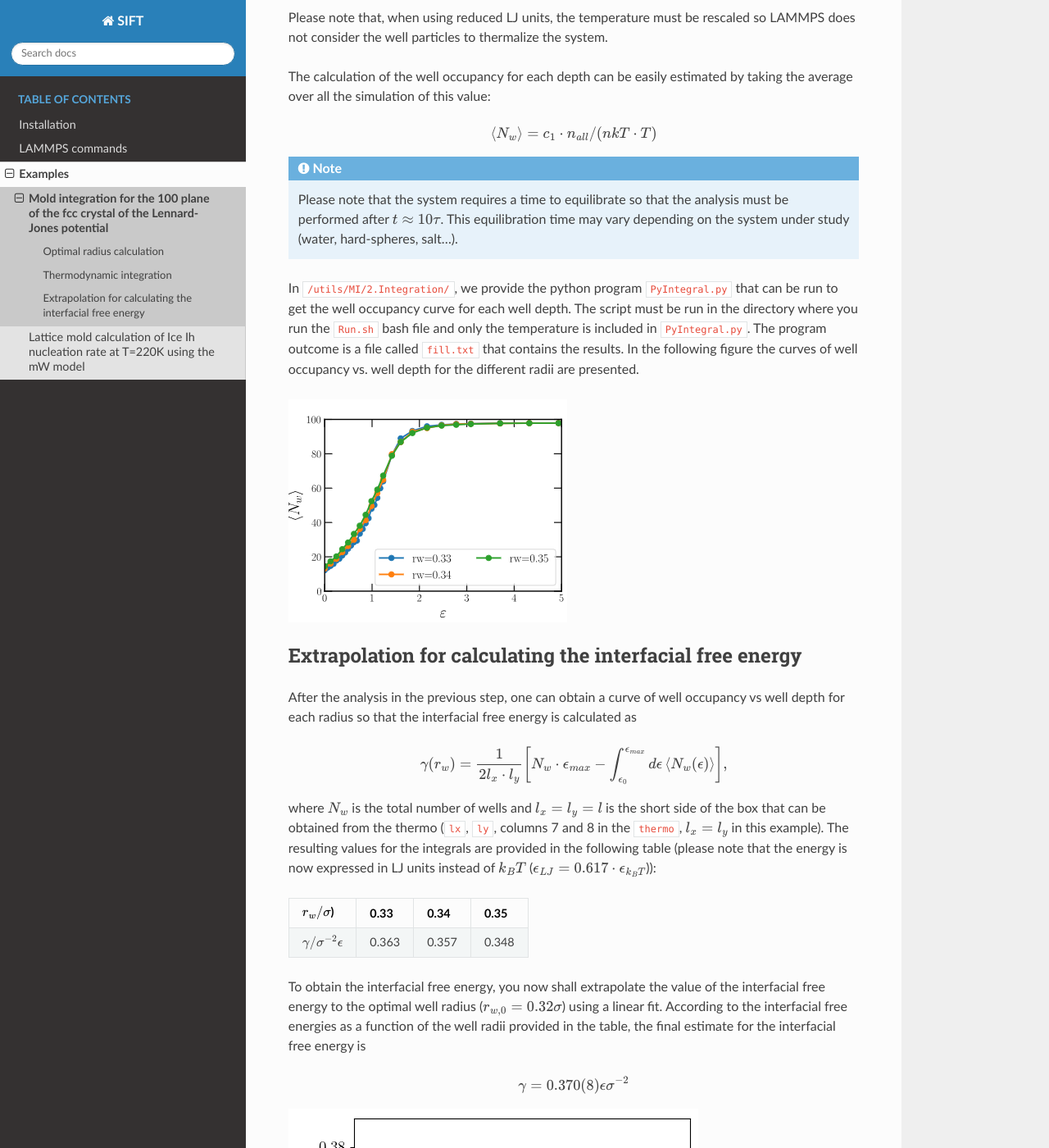
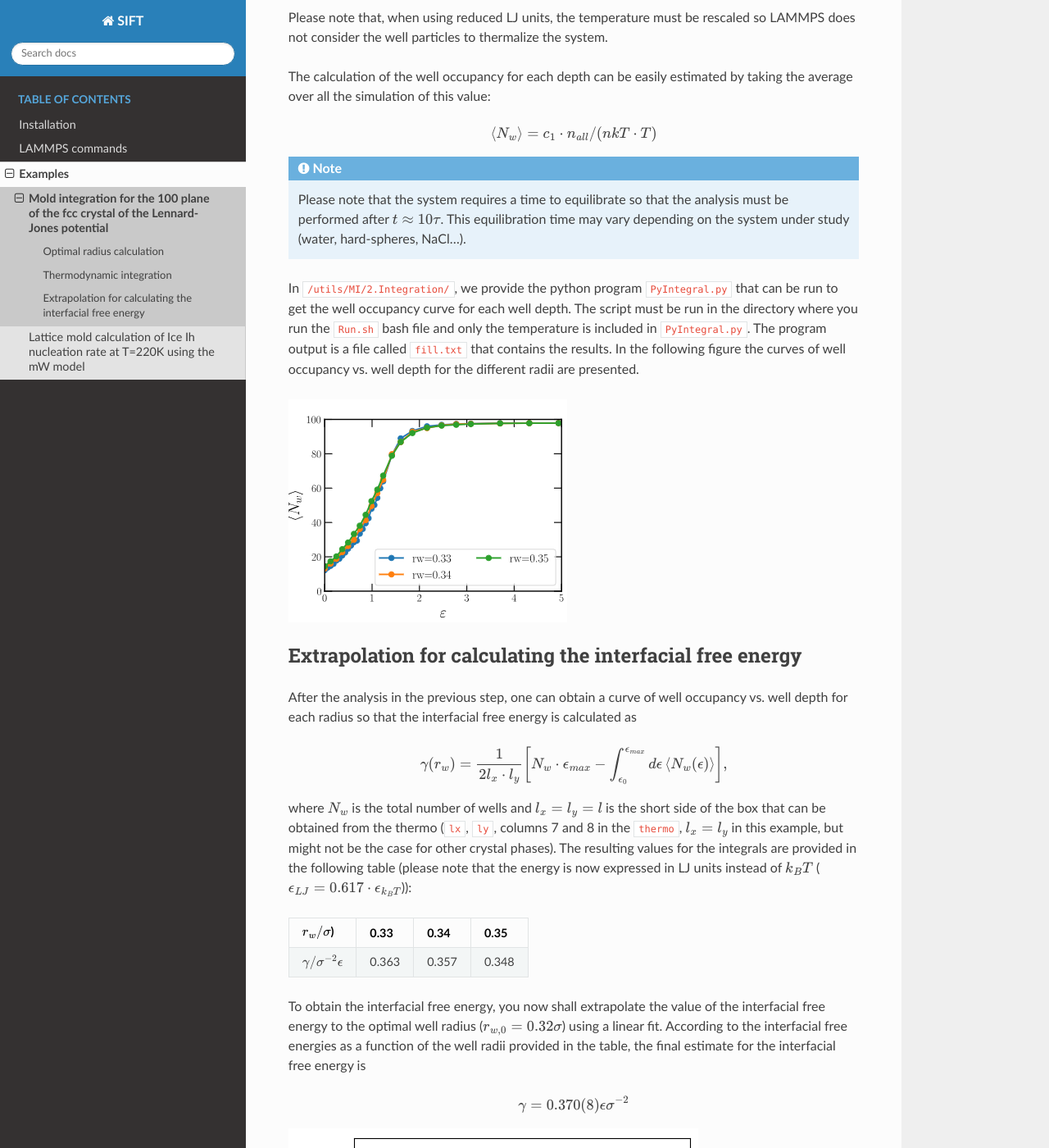
Before and after one commit to AndresRTejedor/Mold, a Sphinx documentation site: the page built from docs/source/example_MI_lj.md, in a window 1280 px wide and 1400 px high, scrolled down 6591 px. Shown: the whole window at 82% size. Built offline with Sphinx 7.4.7 and the Read the Docs theme 2.0.0, drawn with Linux system fonts in a browser that asks for light colours; cross-references to code outside the pages are shown as plain code; some of the changed text lies outside the part shown.

Commit message:
Update example_MI_lj.md

`````diff
--- a/docs/source/example_MI_lj.md
+++ b/docs/source/example_MI_lj.md
@@ -191,22 +191,22 @@ $$\langle N_w \rangle=c_1\cdot n_{all}/(nkT\cdot T)$$
 
 
 ````{note}
-Please note that the system requires a time to equilibrate so that the analysis must be performed after $t\approx10\tau$. This equilibration time may vary depending on the system under study (water, hard-spheres, salt…).
+Please note that the system requires a time to equilibrate so that the analysis must be performed after $t\approx10\tau$. This equilibration time may vary depending on the system under study (water, hard-spheres, NaCl…).
 ````
 
 
 In `/utils/MI/2.Integration/`, we provide the python program `PyIntegral.py` that can be run to get the well occupancy curve for each well depth.
-The script must be run in the directory where you run the `Run.sh` bash file and only the temperature is included in `PyIntegral.py`. The program outcome is a file called `fill.txt` that contains the results.
+The script must be run in the directory where you run the `Run.sh` bash file and only the temperature is included in `PyIntegral.py`. The program output is a file called `fill.txt` that contains the results.
 In the following figure the curves of well occupancy vs. well depth for the different radii are presented.
 
 ![Step-2\label{Occupancy}](../figs/Fig3.png)
 
 ## Extrapolation for calculating the interfacial free energy
 
-After the analysis in the previous step, one can obtain a curve of well occupancy vs well depth for each radius so that the interfacial free energy is calculated as
+After the analysis in the previous step, one can obtain a curve of well occupancy vs. well depth for each radius so that the interfacial free energy is calculated as
 
 $$\gamma(r_w )=\frac{1}{2l_x\cdot l_y } \left[N_w\cdot\epsilon_{max}-\int_{\epsilon_0}^{\epsilon_{max}}d\epsilon\, \langle N_w(\epsilon)\rangle \right],$$
-where $N_w$ is the total number of wells and $l_x=l_y=l$ is the short side of the box that can be obtained from the thermo (`lx`, `ly`, columns 7 and 8 in the `thermo`, $l_x=l_y$ in this example).
+where $N_w$ is the total number of wells and $l_x=l_y=l$ is the short side of the box that can be obtained from the thermo (`lx`, `ly`, columns 7 and 8 in the `thermo`, $l_x=l_y$ in this example, but might not be the case for other crystal phases).
 The resulting values for the integrals are provided in the following table (please note that the energy is now expressed in LJ units instead of $k_BT$ ($\epsilon_{LJ}=0.617\cdot\epsilon_{k_BT}$)):
 
 
`````
Also changed, not shown: other parts of docs/source/example_MI_lj.md (+2 -2 lines).
